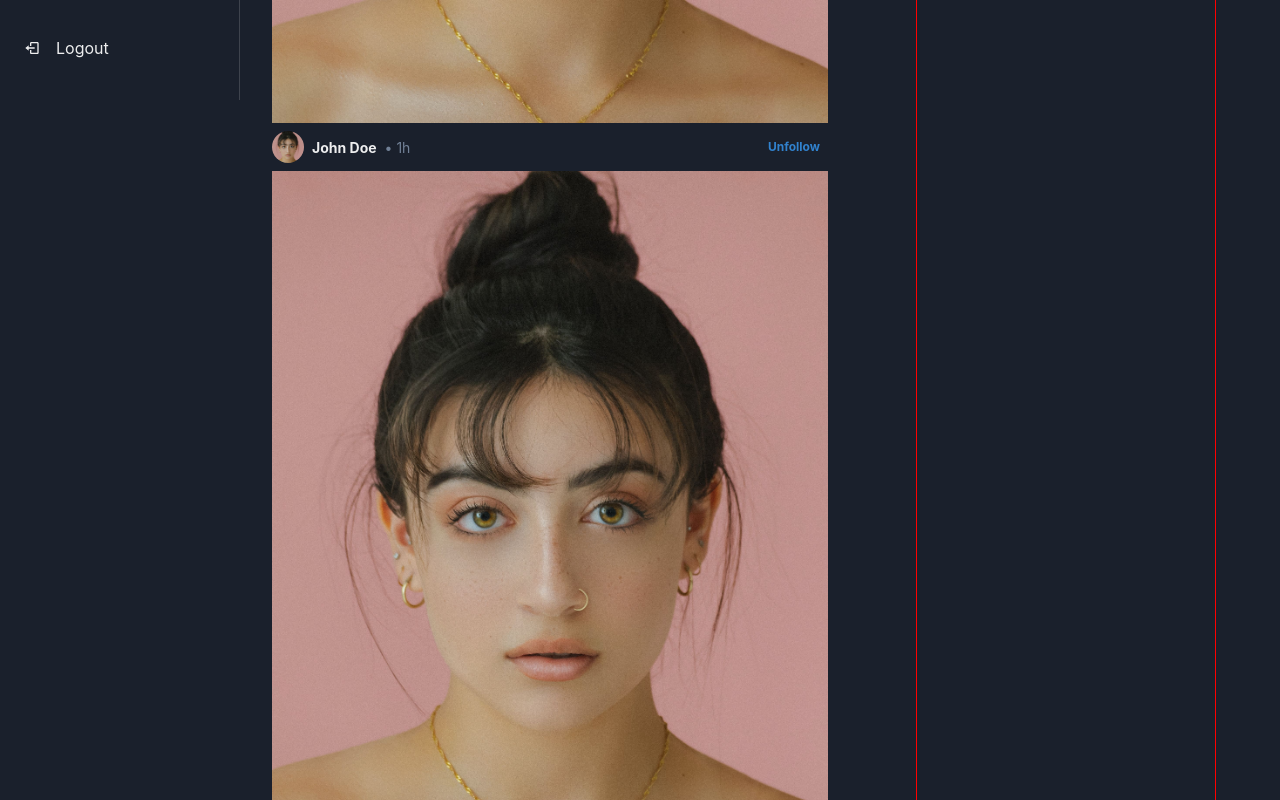
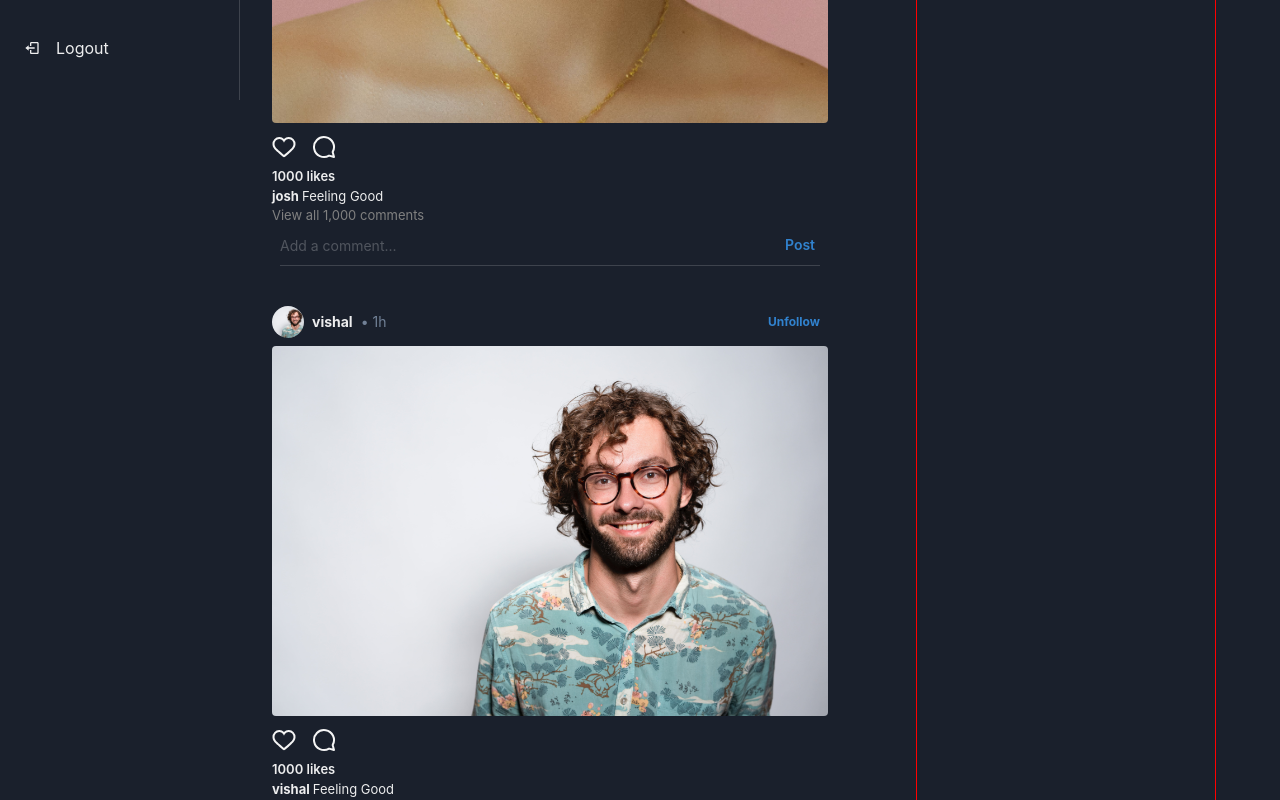
Before and after one commit to vishals25/insta-clone, a React (Vite) app: page / in a window 1280 px wide. Shown: the part 700-1500 px from the top of the page. Built offline with nearby package versions, Linux system fonts and the light colour scheme.

Commit message:
structure-insta

```diff
--- a/src/components/FeedPosts/FeedPost.jsx
+++ b/src/components/FeedPosts/FeedPost.jsx
@@ -3,14 +3,19 @@ import React from "react";
 import PostHeader from "./PostHeader";
 import PostFooter from "./PostFooter";
 
-const FeedPost = () => {
+const FeedPost = ({ img, username, avatar }) => {
   return (
     <>
-      <PostHeader />
-      <Box>
-        <Image src="/img1.png" alt="profile pic" />
+      <PostHeader username={username} avatar={avatar} />
+      <Box my={2}>
+        <Image
+          overflow={"hidden"}
+          borderRadius={4}
+          src={img}
+          alt={`${username}'s post image`}
+        />
       </Box>
-      <PostFooter />
+      <PostFooter username={username} />
     </>
   );
 };
--- a/src/components/FeedPosts/FeedPosts.jsx
+++ b/src/components/FeedPosts/FeedPosts.jsx
@@ -5,10 +5,10 @@ import FeedPost from "./FeedPost";
 const FeedPosts = () => {
   return (
     <Container maxW={"container.sm"} py={10} px={2}>
-      <FeedPost />
-      <FeedPost />
-      <FeedPost />
-      <FeedPost />
+      <FeedPost img="/img1.png" username="josh" avatar="/img1.png" />
+      <FeedPost img="/img2.png" username="vishal" avatar="/img2.png" />
+      <FeedPost img="/img3.png" username="doe" avatar="/img3.png" />
+      <FeedPost img="/img4.png" username="jane" avatar="/img4.png" />
     </Container>
   );
 };
--- a/src/components/FeedPosts/PostFooter.jsx
+++ b/src/components/FeedPosts/PostFooter.jsx
@@ -1,15 +1,74 @@
-import { Box, Flex } from "@chakra-ui/react";
+import {
+  Box,
+  Flex,
+  Text,
+  InputGroup,
+  Input,
+  InputRightElement,
+  Button,
+} from "@chakra-ui/react";
 import React, { useState } from "react";
+import {
+  CommentLogo,
+  NotificationsLogo,
+  UnlikeLogo,
+} from "../../assets/contants";
 
-const PostFooter = () => {
+const PostFooter = ({ username }) => {
   const [Liked, setLiked] = useState(false);
   const [Likes, setLikes] = useState(1000);
+  const handleLike = () => {
+    if (Liked) {
+      setLiked(false);
+      setLikes(Likes - 1);
+    } else {
+      setLiked(true);
+      setLikes(Likes + 1);
+    }
+  };
   return (
-    <>
-      <Flex alignItems={"center"} gap={4} w={"full"} mb={2} mt={"auto"}>
-        <Box></Box>
+    <Box mb={10}>
+      <Flex alignItems={"center"} gap={4} w={"full"} mb={2} mt={3}>
+        <Box onClick={handleLike} cursor={"pointer"} fontSize={18}>
+          {!Liked ? <NotificationsLogo /> : <UnlikeLogo />}
+        </Box>
+        <Box cursor={"pointer"} fontSize={18}>
+          <CommentLogo />
+        </Box>
       </Flex>
-    </>
+      <Text fontWeight={600} fontSize={"small"}>
+        {Likes} likes
+      </Text>
+      <Text fontWeight={700} fontSize={"small"}>
+        {username}{" "}
+        <Text as="span" fontWeight={400}>
+          Feeling Good
+        </Text>
+      </Text>
+      <Text fontSize={"small"} color={"gray"}>
+        View all 1,000 comments
+      </Text>
+      <Flex alignItems={"center"} gap={2} justifyContent={"space-between"}>
+        <InputGroup mx={2}>
+          <Input
+            variant={"flushed"}
+            placeholder={"Add a comment..."}
+            fontSize={14}
+          />
+          <InputRightElement>
+            <Button
+              fontSize={14}
+              color={"blue.500"}
+              _hover={{ color: "white" }}
+              fontWeight={600}
+              bg={"transparent"}
+            >
+              Post
+            </Button>
+          </InputRightElement>
+        </InputGroup>
+      </Flex>
+    </Box>
   );
 };
 
--- a/src/components/FeedPosts/PostHeader.jsx
+++ b/src/components/FeedPosts/PostHeader.jsx
@@ -1,7 +1,7 @@
 import { Avatar, Box, Flex, Text } from "@chakra-ui/react";
 import React from "react";
 
-const PostHeader = () => {
+const PostHeader = ({ username, avatar }) => {
   return (
     <Flex
       justifyContent={"space-between"}
@@ -10,10 +10,10 @@ const PostHeader = () => {
       my={2}
     >
       <Flex alignItems={"center"} gap={2}>
-        <Avatar name="progile" src="/img1.png" size={"sm"} />
+        <Avatar src={avatar} size={"sm"} />
         <Flex>
           <Box fontSize={"sm"} gap={2} mr={2} fontWeight={"bold"}>
-            John Doe
+            {username}
           </Box>
           <Text fontSize={"sm"} color={"gray.500"}>
             • 1h
```
